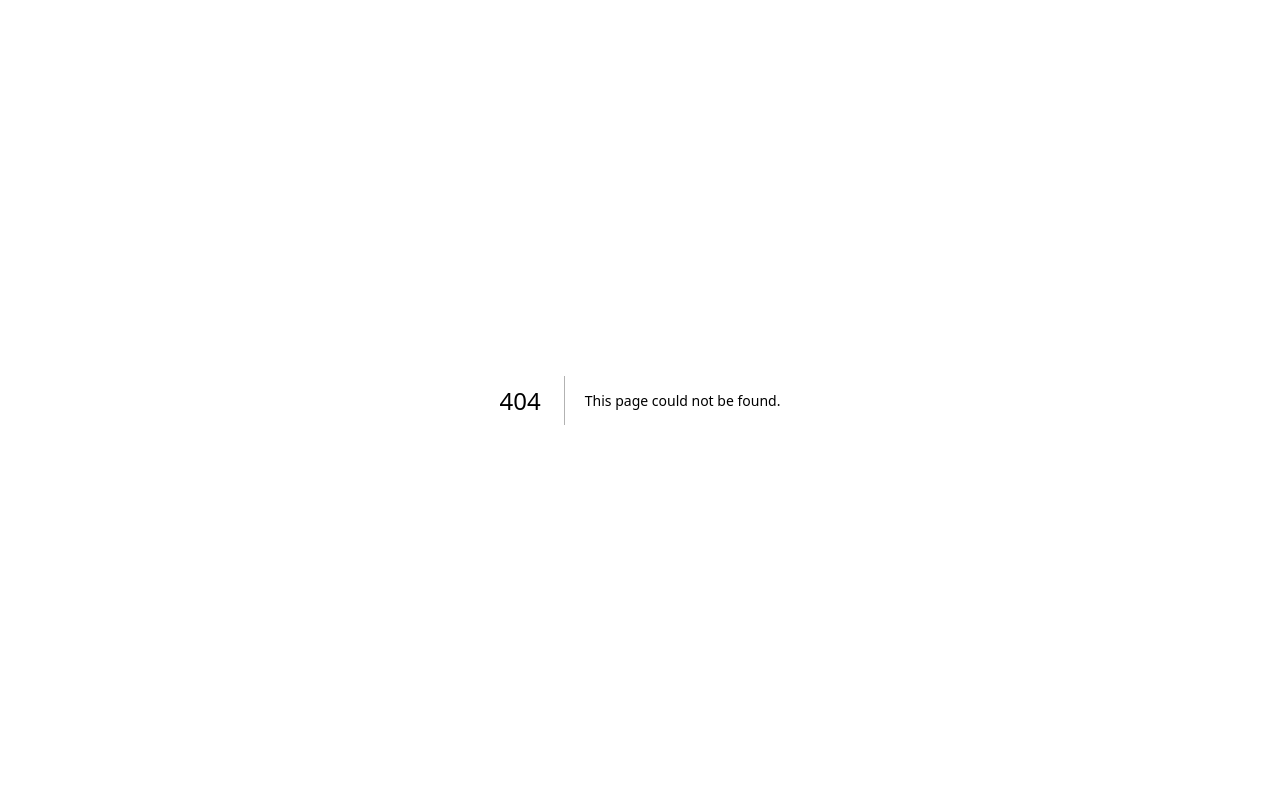
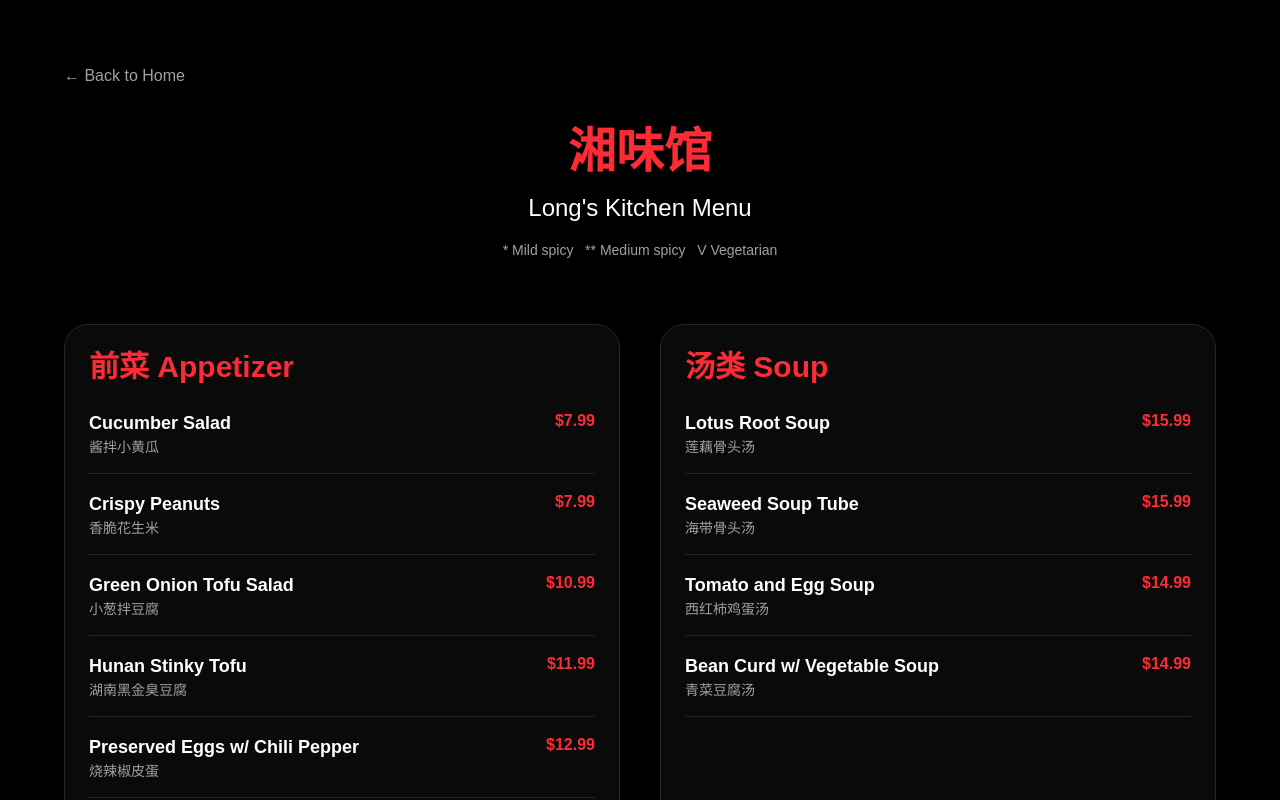
Before and after one commit to zzeling-arch/longs-kitchen, a Next.js app: page /menu in a window 1280 px wide. Before the commit this address had no page. Shown: the top 800 px of the page. Built offline with nearby package versions, Linux system fonts and the light colour scheme.

Commit message:
update full menu

```diff
--- /dev/null
+++ b/app/menu/page.tsx
@@ -0,0 +1,151 @@
+const menuSections = [
+  {
+    title: "Appetizer",
+    chinese: "前菜",
+    items: [
+      ["Cucumber Salad", "酱拌小黄瓜", "$7.99"],
+      ["Crispy Peanuts", "香脆花生米", "$7.99"],
+      ["Green Onion Tofu Salad", "小葱拌豆腐", "$10.99"],
+      ["Hunan Stinky Tofu", "湖南黑金臭豆腐", "$11.99"],
+      ["Preserved Eggs w/ Chili Pepper", "烧辣椒皮蛋", "$12.99"],
+      ["Braised Pork Ear", "卤猪耳", "$11.99"],
+      ["Spicy Cold Skin Noodles", "绝味凉皮", "$9.99"],
+      ["Scallion Oil Chicken", "葱油鸡", "$14.99 / $29.99"],
+      ["Hand-Shredded Chicken", "卤撕鸡", "$24.99"],
+    ],
+  },
+  {
+    title: "Soup",
+    chinese: "汤类",
+    items: [
+      ["Lotus Root Soup", "莲藕骨头汤", "$15.99"],
+      ["Seaweed Soup Tube", "海带骨头汤", "$15.99"],
+      ["Tomato and Egg Soup", "西红柿鸡蛋汤", "$14.99"],
+      ["Bean Curd w/ Vegetable Soup", "青菜豆腐汤", "$14.99"],
+    ],
+  },
+  {
+    title: "Stir Fry",
+    chinese: "炒菜",
+    items: [
+      ["Sliced Pork w/ Green Pepper", "农家小炒肉", "$15.99"],
+      ["Sliced Pork add Scrambled Eggs w/ Green Pepper", "农家小炒肉加蛋", "$19.99"],
+      ["Shredded Beef w/ Green Pepper", "小炒黄牛肉", "$19.99"],
+      ["Stir-fried Beef w/ Green Pepper", "野山椒黄牛肉", "$23.99"],
+      ["Stir-fried Beef w/ Celery", "芹菜炒牛肉", "$23.99"],
+      ["Spicy Beef Tongue", "香辣牛舌", "$29.99"],
+      ["Golden Egg", "金钱蛋", "$18.99"],
+      ["Hunan Style Braised Pork", "湘味红烧肉", "$19.99"],
+      ["Twice-cooked Pork w/ Garlic Sprouts", "蒜苗回锅肉", "$16.99"],
+      ["Mapo Tofu w/ Minced Pork", "麻婆豆腐", "$14.99"],
+      ["Double Pepper Fish Head", "霸王双椒鱼头", "$39.99"],
+    ],
+  },
+  {
+    title: "Vegetable",
+    chinese: "蔬菜",
+    items: [
+      ["Fried Shredded Cabbage", "手撕包菜", "$14.99"],
+      ["Stir-fried Shredded Potatoes", "酸辣/清炒土豆丝", "$14.99"],
+      ["Baby Bok Choy w/ Fresh Garlic", "蒜蓉上海青", "$14.99"],
+      ["Scrambled Eggs w/ Tomato", "番茄炒蛋", "$15.99"],
+      ["Cauliflower w/ Slice Pork Dry Pot", "干锅花菜", "$16.99"],
+      ["Dry Pot Cabbage", "干锅包菜", "$16.99"],
+      ["Dry Fried String Beans", "干煸四季豆", "$15.99"],
+      ["Eggplant in Clay Pot", "鱼香茄子煲", "$16.99"],
+    ],
+  },
+  {
+    title: "Special Flavors",
+    chinese: "特色风味",
+    items: [
+      ["Hunan Style Fried Abalone w/ Pork", "湘味鲍鱼炒肉", "$29.99"],
+      ["Pork Stomach Chicken Soup", "猪肚鸡汤", "M $39.99 / L $69.99"],
+      ["Turtle and Chicken Stew", "霸王别姬", "$119.99"],
+      ["Hunan Blood Duck", "正宗血酱鸭", "$109.99"],
+      ["Crispy Roast Duck", "脆皮烧鸭", "Half $29.99 / $59.99"],
+    ],
+  },
+  {
+    title: "Fried Rice",
+    chinese: "炒饭",
+    items: [
+      ["Hunan Taste Fried Rice", "湘味农家炒饭", "$13.99"],
+      ["Fried Rice Yangchou Style", "扬州炒饭", "$15.99"],
+      ["Soy Sauce Fried Rice", "酱油炒饭", "$13.99"],
+      ["Beef Fried Rice", "牛肉炒饭", "$15.99"],
+      ["Shrimp Fried Rice", "虾炒饭", "$15.99"],
+    ],
+  },
+  {
+    title: "Dessert",
+    chinese: "甜点",
+    items: [
+      ["Sweet Rice Dumplings in Egg Flower Soup", "蛋花汤圆", "$15.99"],
+      ["Home Made Glutinous Rice Cake", "手工糍粑", "$12.99"],
+      ["Crispy Sesame Balls", "香脆芝麻球", "$12.99"],
+    ],
+  },
+  {
+    title: "Beverage",
+    chinese: "饮料",
+    items: [
+      ["Coke", "可乐", "$2.99"],
+      ["Diet Coke", "无糖可乐", "$2.99"],
+      ["Sprite", "雪碧", "$2.99"],
+      ["Mung Bean Juice", "绿豆汁", "$3.99"],
+      ["Iced Green Tea", "冰绿茶", "$3.50"],
+      ["Iced Black Tea", "冰红茶", "$3.50"],
+      ["Beer", "啤酒", "$4.99"],
+    ],
+  },
+];
+
+export default function MenuPage() {
+  return (
+    <main className="min-h-screen bg-black px-6 py-16 text-white">
+      <div className="mx-auto max-w-6xl">
+        <a href="/" className="mb-10 inline-block text-neutral-400 hover:text-white">
+          ← Back to Home
+        </a>
+
+        <div className="mb-16 text-center">
+          <h1 className="mb-4 text-5xl font-bold text-red-500">湘味馆</h1>
+          <p className="text-2xl text-white">Long&apos;s Kitchen Menu</p>
+          <p className="mt-4 text-sm text-neutral-400">
+            * Mild spicy &nbsp; ** Medium spicy &nbsp; V Vegetarian
+          </p>
+        </div>
+
+        <div className="grid gap-10 md:grid-cols-2">
+          {menuSections.map((section) => (
+            <section
+              key={section.title}
+              className="rounded-3xl border border-neutral-800 bg-neutral-950 p-6"
+            >
+              <h2 className="mb-6 text-3xl font-bold text-red-500">
+                {section.chinese} {section.title}
+              </h2>
+
+              <div className="space-y-4">
+                {section.items.map(([name, chinese, price]) => (
+                  <div
+                    key={name}
+                    className="flex items-start justify-between gap-6 border-b border-neutral-800 pb-4"
+                  >
+                    <div>
+                      <h3 className="text-lg font-semibold">{name}</h3>
+                      <p className="text-sm text-neutral-400">{chinese}</p>
+                    </div>
+
+                    <p className="shrink-0 font-bold text-red-500">{price}</p>
+                  </div>
+                ))}
+              </div>
+            </section>
+          ))}
+        </div>
+      </div>
+    </main>
+  );
+}
--- a/app/page.tsx
+++ b/app/page.tsx
@@ -1,4 +1,4 @@
-export default function Home() {
+export default function Home() {/*  */
   return (
     <main className="min-h-screen text-white">
       <section
@@ -33,13 +33,19 @@ export default function Home() {
           </p>
 
           <div className="flex justify-center gap-4 rounded-full bg-black/20 px-6 py-4 backdrop-blur-sm">
-            <button className="rounded-full bg-red-600 px-6 py-3 hover:bg-red-700">
+            <a
+              href="/menu"
+              className="rounded-full bg-red-600 px-6 py-3 hover:bg-red-700"
+            >
               View Menu
-            </button>
+            </a>
 
-            <button className="rounded-full border border-white px-6 py-3 transition hover:bg-white hover:text-black">
+            <a
+              href="/order"
+              className="rounded-full border border-white px-6 py-3 transition hover:bg-white hover:text-black"
+            >
               Order Online
-            </button>
+            </a>
           </div>
         </div>
       </section>
```
Lines whose indentation alone changed are shown as unchanged.
